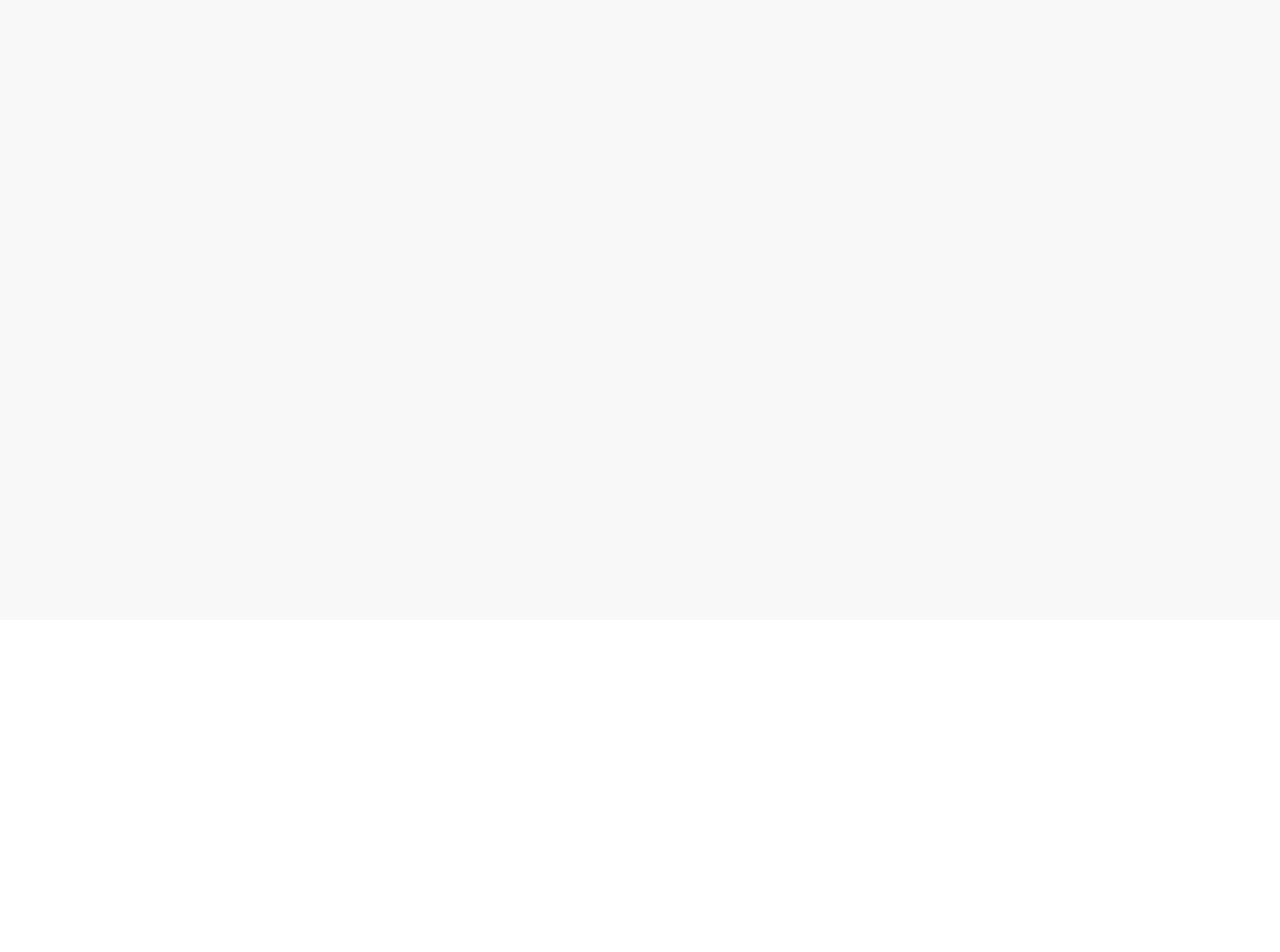
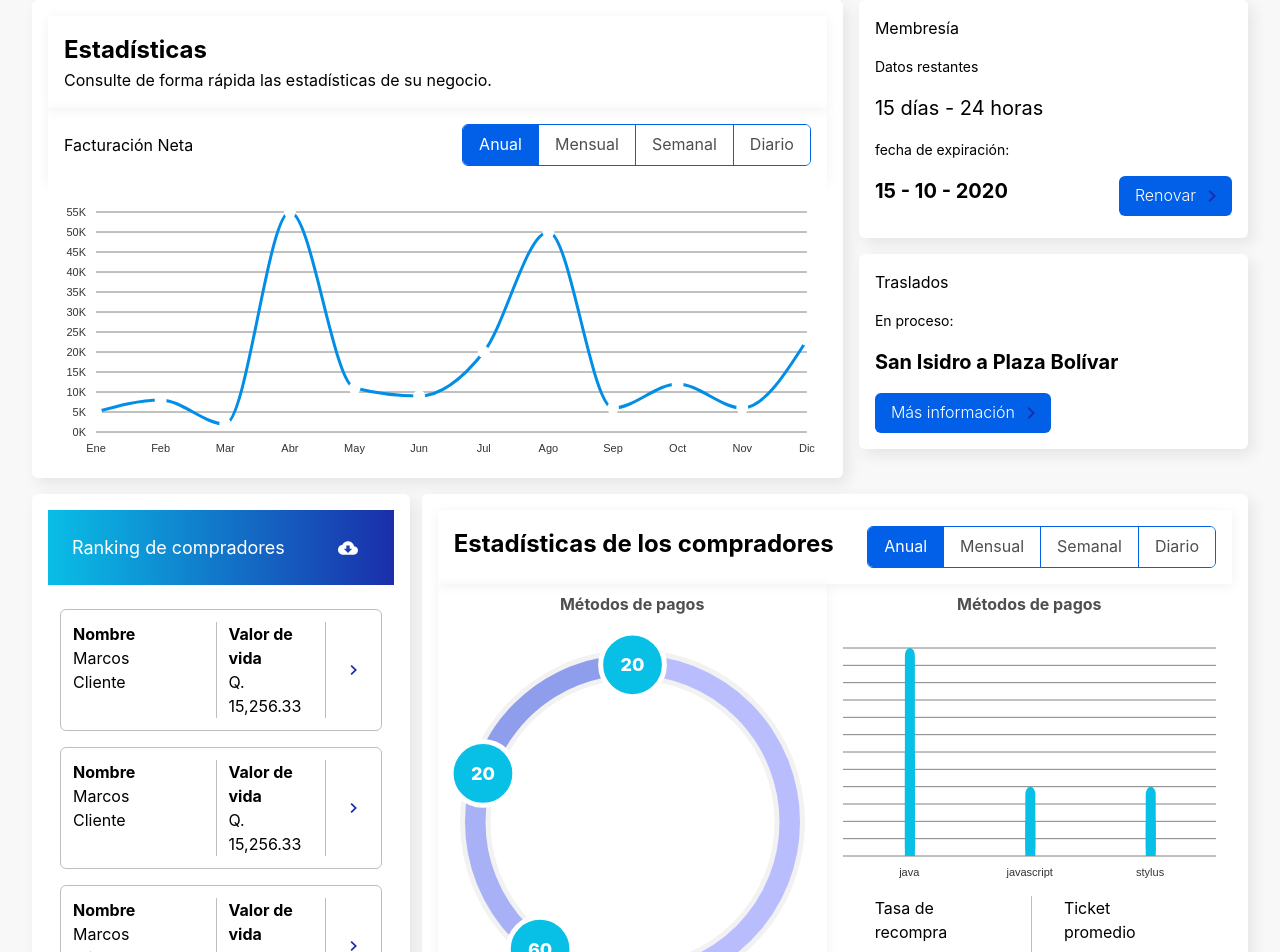
Before and after one commit to ZambranoBeicker/DashboardPage, a React (Create React App) app: page / in a window 1280 px wide. Shown: the part 180-1132 px from the top of the page. Before the commit the page ends 800 px from the top, so only its background shows below. Built offline with nearby package versions, Linux system fonts and the light colour scheme.

Commit message:
Style page

```diff
--- a/src/App.tsx
+++ b/src/App.tsx
@@ -1,12 +1,23 @@
 import * as React from "react";
-import { ChakraProvider, Flex, Box, Text } from "@chakra-ui/react";
-import theme from "./theme";
+import { Checkbox, Flex, Box, Text } from "@chakra-ui/react";
+import {
+  pieChartData,
+  lineChartData,
+  barsChartData,
+  barsChartInfo,
+} from "./constants";
+import LineChart from "./components/Charts/LineChart";
+import PieChart from "./components/Charts/PieChart";
+import BarChart from "./components/Charts/BarChart";
 import Card from "./components/Card";
 import IconButton from "./components/IconButton";
 import Icon from "./components/Icon";
+import DetailsBox from "./components/DetailsBox";
+import ChartsFilters from "./components/ChartsFilters";
+import HighlightedInfo from "./components/HighlightedInfo";
+import ProductsSection from "./components/ProductsSection";
 
 export const App = () => (
-  <ChakraProvider theme={theme}>
   <Box px="8" py="3" bg="bgPrimary" minHeight="100vh">
     <Flex alignItems="center" gap="4" mb="4">
       <Text fontSize="xl" fontWeight="bold">
@@ -40,9 +51,7 @@ export const App = () => (
               >
                 <Text fontWeight="bold">1230</Text>
                 <IconButton
-                    icon={
-                      <Icon src="./icons/arrow-white.svg" alt="Arrow Icon" />
-                    }
+                  icon={<Icon src="./icons/arrow-white.svg" alt="Arrow Icon" />}
                 >
                   Ver detalles
                 </IconButton>
@@ -52,6 +61,170 @@ export const App = () => (
         );
       })}
     </Flex>
+
+    <Flex gap="4">
+      <Card width="68%" withoutPadding>
+        <Box p="4" shadow="shadow">
+          <Text fontSize="2xl" fontWeight="bold">
+            Estadísticas
+          </Text>
+          <Text>Consulte de forma rápida las estadísticas de su negocio.</Text>
         </Box>
-  </ChakraProvider>
+
+        <Box>
+          <Flex
+            px="4"
+            alignItems="center"
+            justifyContent="space-between"
+            py="4"
+            shadow="shadow"
+          >
+            <Text>Facturación Neta</Text>
+            <ChartsFilters
+              filterNames={["Anual", "Mensual", "Semanal", "Diario"]}
+            />
+          </Flex>
+          <Box height="280px">
+            <LineChart data={lineChartData} mt={30} mb={30} ml={48} mr={20} />
+          </Box>
+        </Box>
+      </Card>
+
+      <Box minW="32%">
+        <Card bgGradient>
+          <Text fontSize="md" mb="4">
+            Membresía
+          </Text>
+          <Text fontSize="sm" mb="4">
+            Datos restantes
+          </Text>
+          <Text fontSize="xl" mb="4">
+            15 días - 24 horas
+          </Text>
+          <Text fontSize="sm" mb="4">
+            fecha de expiración:
+          </Text>
+          <Flex>
+            <Text mr="auto" fontWeight="bold" fontSize="xl" mb="4">
+              15 - 10 - 2020
+            </Text>
+            <IconButton
+              bgLight
+              icon={<Icon src="./icons/arrow-blue.svg" alt="arrow" />}
+            >
+              Renovar
+            </IconButton>
+          </Flex>
+        </Card>
+        <Card bgGradient>
+          <Text fontSize="md" mb="4">
+            Traslados
+          </Text>
+          <Text fontSize="sm" mb="4">
+            En proceso:
+          </Text>
+          <Text fontWeight="bold" mr="auto" fontSize="xl" mb="4">
+            San Isidro a Plaza Bolívar
+          </Text>
+          <Box marginLeft="auto">
+            <IconButton
+              bgLight
+              icon={<Icon src="./icons/arrow-blue.svg" alt="arrow" />}
+              margin="0 0 0 auto"
+            >
+              Más información
+            </IconButton>
+          </Box>
+        </Card>
+      </Box>
+    </Flex>
+    <Flex gap="3">
+      <Card withoutPadding width="45%">
+        <Flex
+          p="6"
+          bgGradient="linear(to-r, gradient.from, gradient.to)"
+          color="white"
+          justifyContent="space-between"
+          alignItems="center"
+        >
+          <Text fontSize="lg">Ranking de compradores</Text>
+          <Box minWidth="8">
+            <Icon src="./icons/download.svg" alt="Download icon" />
+          </Box>
+        </Flex>
+        <Box
+          px="3"
+          mt="4"
+          maxH="400px"
+          overflow="auto"
+          className="custome-scrollbar"
+        >
+          {new Array(100).fill(undefined).map((i) => (
+            <React.Fragment key={i}>
+              <Flex
+                mt="2"
+                mb="4"
+                border="1px solid"
+                borderColor="border"
+                borderRadius="md"
+                py="3"
+              >
+                <DetailsBox withoutBorder styles={{ pr: "3rem" }}>
+                  <Text fontWeight="bold">Nombre</Text>
+                  <Text>Marcos Cliente</Text>
+                </DetailsBox>
+                <DetailsBox>
+                  <Text fontWeight="bold">Valor de vida</Text>
+                  <Text>Q. 15,256.33</Text>
+                </DetailsBox>
+                <DetailsBox
+                  styles={{ display: "flex", alignItems: "center", px: "6" }}
+                >
+                  <Icon src="./icons/arrow-blue.svg" alt="slkfndf" />
+                </DetailsBox>
+              </Flex>
+            </React.Fragment>
+          ))}
+        </Box>
+      </Card>
+      <Card withoutPadding width="100%">
+        <Flex px="4" justifyContent="space-between" py="4" shadow="shadow">
+          <Text fontSize="2xl" fontWeight="bold">
+            Estadísticas de los compradores
+          </Text>
+          <ChartsFilters
+            filterNames={["Anual", "Mensual", "Semanal", "Diario"]}
+          />
+        </Flex>
+        <Flex gap="4">
+          <Box shadow="shadow" position="relative" minH="100%" width="50%">
+            <Box
+              height="100%"
+              position="absolute"
+              inset="0"
+              maxH="500px"
+              pt="2"
+              pb="12"
+            >
+              <Text color="gray" fontWeight="bold" mb="4" textAlign="center">
+                Métodos de pagos
+              </Text>
+              <PieChart mt={20} mb={60} data={pieChartData} />
+            </Box>
+          </Box>
+          <Box pr="4" pb="8" ml="auto" width="50%">
+            <Box height="280px" py="2">
+              <Text color="gray" fontWeight="bold" mb="4" textAlign="center">
+                Métodos de pagos
+              </Text>
+              <BarChart mt={16} mb={40} data={barsChartData} />
+            </Box>
+            <HighlightedInfo info={barsChartInfo} />
+          </Box>
+        </Flex>
+      </Card>
+    </Flex>
+
+    <ProductsSection />
+  </Box>
 );
```
Lines whose indentation alone changed are shown as unchanged.
